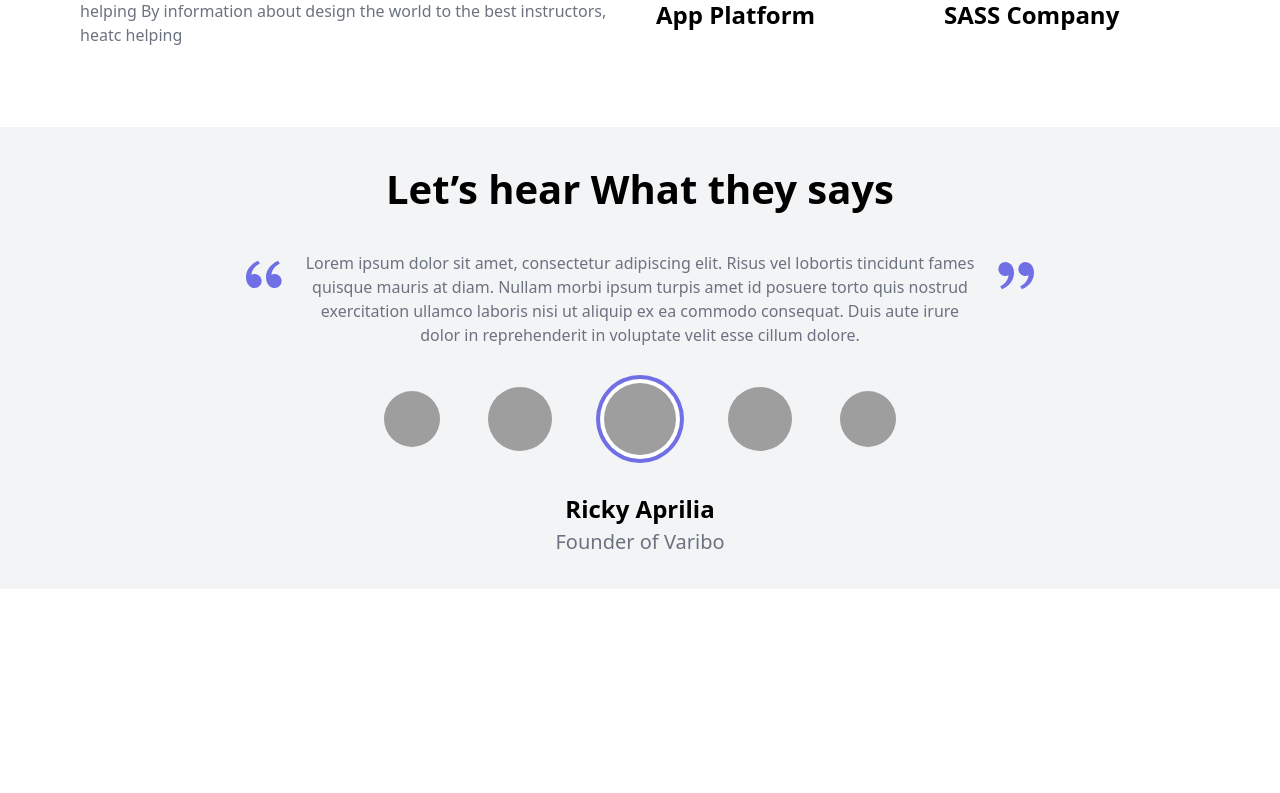
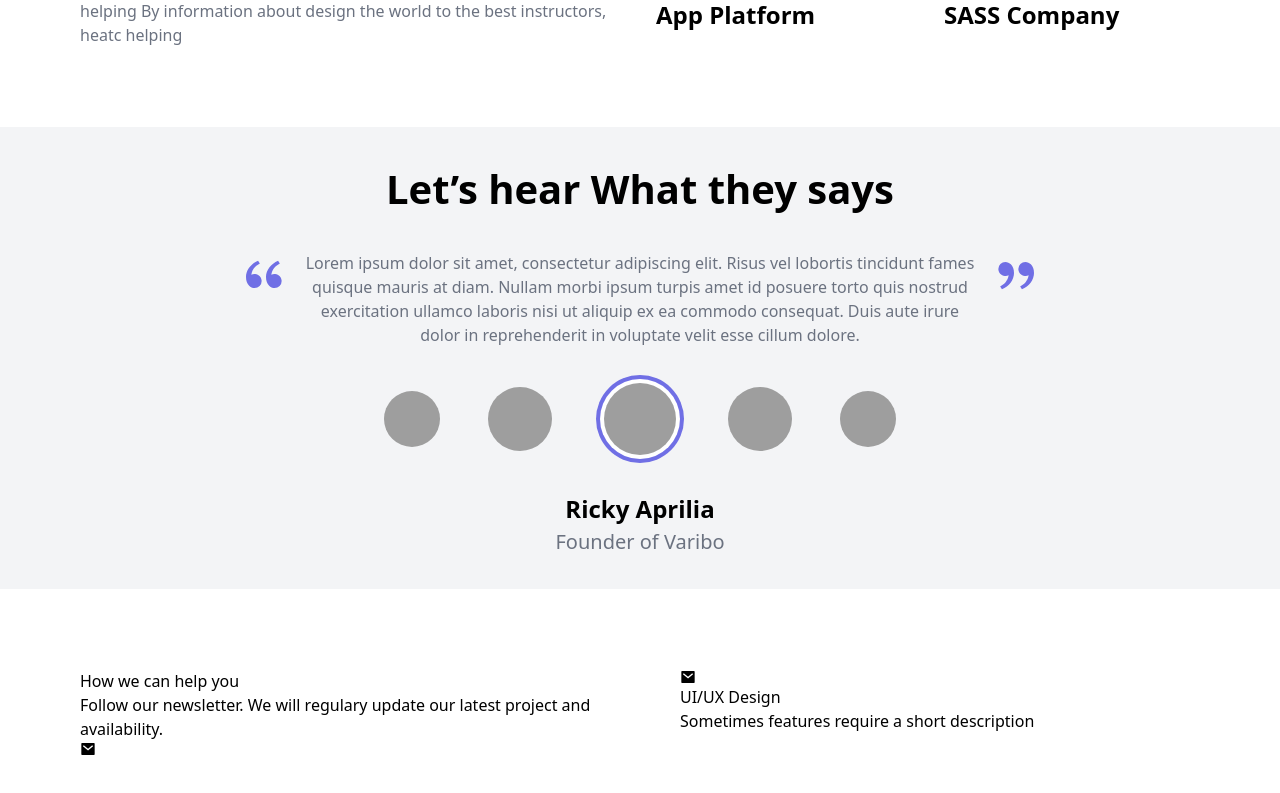
Before and after one commit to Juansubas/LandingPage, a React (Vite) app: page / in a window 1280 px wide. Shown: the part 1922-2715 px from the top of the page. Before the commit the page ends 2511 px from the top, so only its background shows below. Built offline with nearby package versions, Linux system fonts and the light colour scheme; grey boxes are pictures that could not be loaded.

Commit message:
Services Initial

```diff
--- a/src/App.tsx
+++ b/src/App.tsx
@@ -3,6 +3,7 @@ import Hero from "./components/Hero"
 import Clients from "./components/Clients"
 import Works from "./components/Works"
 import Reviews from "./components/Reviews"
+import Services from "./components/Services"
 
 // Para crear componentes usar abreviatura rafce
 
@@ -15,6 +16,7 @@ function App() {
       <Clients />
       <Works />
       <Reviews />
+      <Services />
     </div>
   )
 }
--- /dev/null
+++ b/src/components/Services.tsx
@@ -0,0 +1,32 @@
+import React from 'react'
+
+//Iconos
+import { RiMailFill, RiSmartphoneFill, RiMacFill } from "react-icons/ri";
+
+const Services = () => {
+  return (
+    <div id="services" className="grid grid-cols-1 md:grid-cols-2 gap-8 md:gap-20 p-8 md:p-12 xl:p-20">
+      <div>
+        <h1>How we can help you</h1>
+        <p>Follow our newsletter. We will regulary update our latest project and availability.</p>
+        <form className="">
+          <RiMailFill />
+          <input type="text" />
+          <button type="submit"></button>
+        </form>
+      </div>
+      <div>
+        <div>
+          <RiMailFill />
+          <h1>UI/UX Design</h1>
+          <p>Sometimes features require a short description</p>
+        </div>
+        <div></div>
+        <div></div>
+        <div></div>
+      </div>
+    </div>
+  )
+}
+
+export default Services
```
